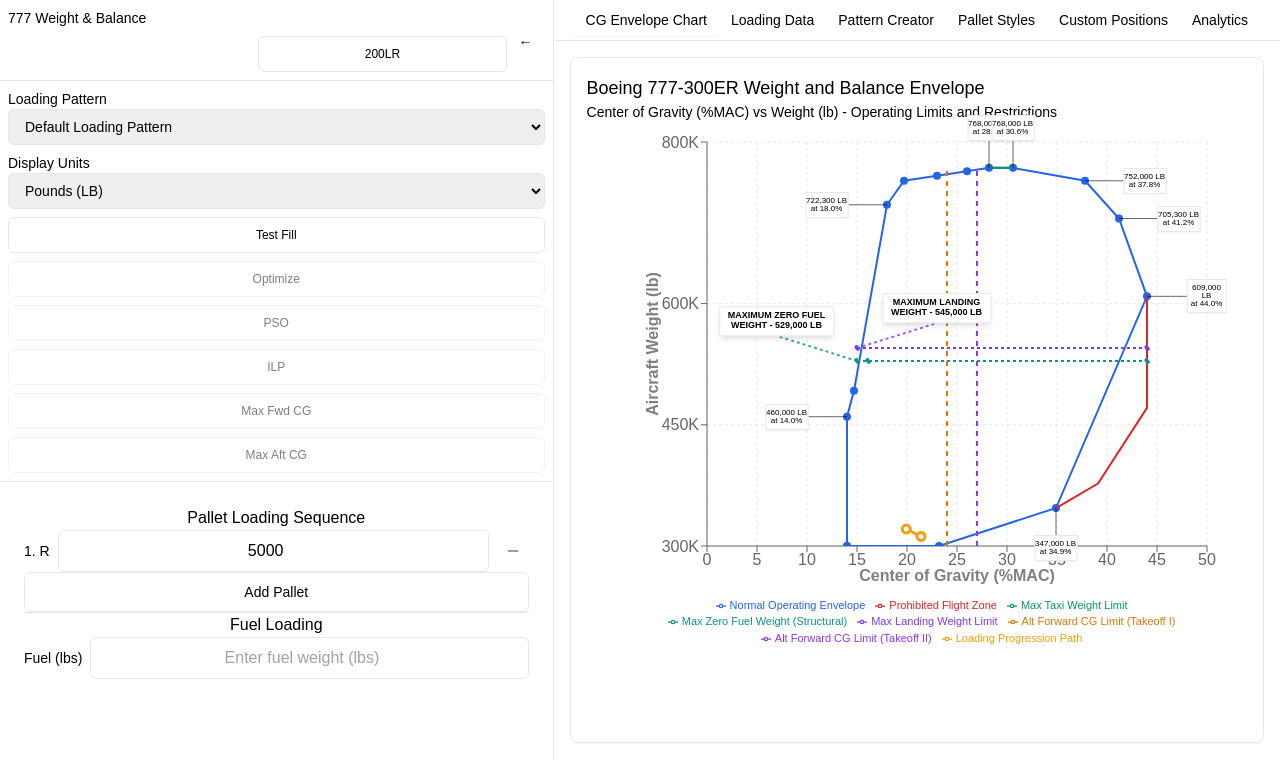
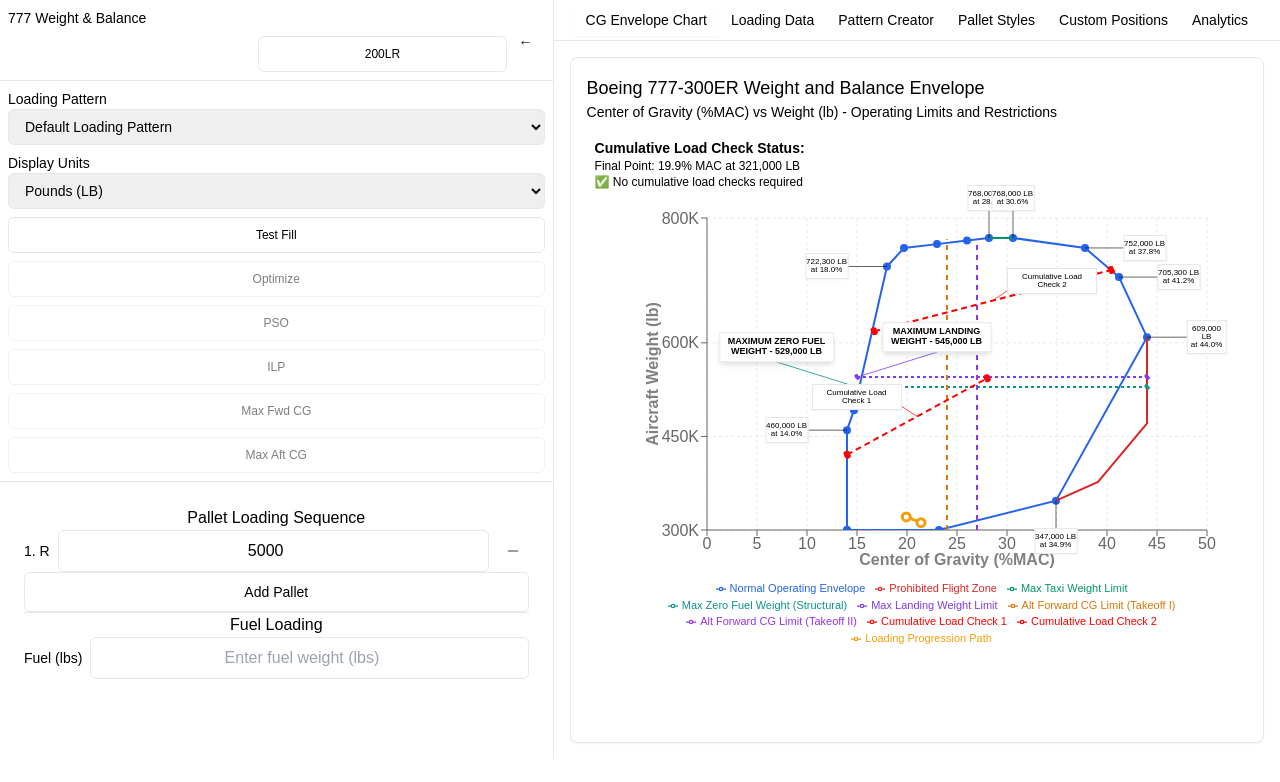
Before and after one commit to TarpleyCS/CGApp, a Next.js app: page / in a window 1280 px wide. Shown: the top 782 px of the page. Built offline with nearby package versions, Linux system fonts and the light colour scheme.

Commit message:
Fixed cumulative load check status between 200 and 300, added lines to graph for checks and payload card added to summary

```diff
--- a/src/components/weight-calc.tsx
+++ b/src/components/weight-calc.tsx
@@ -1642,6 +1642,18 @@
               <div className="space-y-4">
                 {/* Weight Summary */}
                 <div className="space-y-3">
+                  <div className="p-3 border rounded-lg bg-purple-50">
+                    <div className="font-bold text-sm text-black">Payload</div>
+                    <div className="text-xl font-mono text-black">
+                      {new Intl.NumberFormat().format(convertWeight(
+                        testWeights.reduce((sum, w) => sum + w.weight, 0), units
+                      ))} {getWeightUnit(units)}
+                    </div>
+                    <div className="text-xs text-black">
+                      {testWeights.filter(w => w.weight > 0).length} pallet{testWeights.filter(w => w.weight > 0).length !== 1 ? 's' : ''} loaded
+                    </div>
+                  </div>
+
                   <div className="p-3 border rounded-lg bg-blue-50">
                     <div className="font-bold text-sm text-black">ZFW</div>
                     <div className="text-xl font-mono text-black">
--- a/src/components/weight-chart.tsx
+++ b/src/components/weight-chart.tsx
@@ -1,5 +1,5 @@
 import React, { useState, useRef, useCallback, useEffect } from 'react';
-import { Line, CartesianGrid, XAxis, YAxis, Tooltip, ResponsiveContainer, Legend, Area, ComposedChart, ReferenceArea, Polygon } from 'recharts';
+import { Line, CartesianGrid, XAxis, YAxis, Tooltip, ResponsiveContainer, Legend, Area, ComposedChart, ReferenceArea } from 'recharts';
 import { formatWeight } from '@/lib/units';
 
 interface EnvelopePoint {
@@ -60,6 +60,14 @@
     altFwdCGLimitTakeoff2: [
       { cg: 27.0, weight: 300000 },
       { cg: 27.0, weight: 766000 }
+    ],
+    cumulativeLoadCheck1: [
+      { cg: 14.0, weight: 420635 },
+      { cg: 28.0, weight: 543000 }
+    ],
+    cumulativeLoadCheck2: [
+      { cg: 16.7, weight: 618522 },
+      { cg: 40.4, weight: 716694 }
     ],
     OEW: { cg: 21.4, weight: 311787 }
   },
@@ -128,7 +136,7 @@
 
 export function WeightChart({ variant = '300ER', loadingPoints, opportunityWindow, units = 'LB' }: WeightChartProps) {
   // State for draggable labels
-  const [labelPositions, setLabelPositions] = useState<{[key: string]: {x: number, y: number}}>({});
+  const [labelPositions, setLabelPositions] = useState<{ [key: string]: { x: number, y: number } }>({});
   const [isDragging, setIsDragging] = useState(false);
   const [draggedLabelId, setDraggedLabelId] = useState<string | null>(null);
   const [renderKey, setRenderKey] = useState(0);
@@ -163,6 +171,14 @@
       ...point,
       weight: convertWeight(point.weight)
     })),
+    cumulativeLoadCheck1: ENVELOPES[variant].cumulativeLoadCheck1.map(point => ({
+      ...point,
+      weight: convertWeight(point.weight)
+    })),
+    cumulativeLoadCheck2: ENVELOPES[variant].cumulativeLoadCheck2.map(point => ({
+      ...point,
+      weight: convertWeight(point.weight)
+    })),
     ...(variant === '300ER' ? {
       altFwdCGLimitTakeoff1: ENVELOPES['300ER'].altFwdCGLimitTakeoff1.map(point => ({
         ...point,
@@ -182,14 +198,6 @@
         weight: convertWeight(point.weight)
       })),
       altCGLimitTakeoff2: ENVELOPES['200LR'].altCGLimitTakeoff2.map(point => ({
-        ...point,
-        weight: convertWeight(point.weight)
-      })),
-      cumulativeLoadCheck1: ENVELOPES['200LR'].cumulativeLoadCheck1.map(point => ({
-        ...point,
-        weight: convertWeight(point.weight)
-      })),
-      cumulativeLoadCheck2: ENVELOPES['200LR'].cumulativeLoadCheck2.map(point => ({
         ...point,
         weight: convertWeight(point.weight)
       }))
@@ -239,12 +247,10 @@
 
   // Create polygon data for cumulative load checks
   const createCumulativeLoadPolygons = () => {
-    if (variant !== '200LR') return { check1: [], check2: [] };
-
     const envelope = envelopeData.basicCGGrid;
 
     // Cumulative Load Check 1 polygon
-    const check1Line = (envelopeData as { cumulativeLoadCheck1: { cg: number; weight: number }[] }).cumulativeLoadCheck1;
+    const check1Line = envelopeData.cumulativeLoadCheck1;
     const check1Polygon = [
       ...check1Line,
       // Find envelope points that close the polygon from the end of the line back to the start
@@ -253,7 +259,7 @@
     ];
 
     // Cumulative Load Check 2 polygon
-    const check2Line = (envelopeData as { cumulativeLoadCheck2: { cg: number; weight: number }[] }).cumulativeLoadCheck2;
+    const check2Line = envelopeData.cumulativeLoadCheck2;
     const check2Polygon = [
       ...check2Line,
       // Find envelope points that close the polygon from the end of the line back to the start
@@ -280,7 +286,7 @@
 
   // Check cumulative load requirements for the final loading point
   const checkCumulativeLoadRequirements = () => {
-    if (variant !== '200LR' || !loadingPoints || loadingPoints.length === 0) {
+    if (!loadingPoints || loadingPoints.length === 0) {
       return { check1Required: false, check2Required: false, finalPoint: null };
     }
 
@@ -453,7 +459,7 @@
         {Object.keys(labelPositions).length > 0 && (
           <span className="text-blue-600 ml-2">• Labels repositioned - Drag to adjust</span>
         )}
-        {variant === '200LR' && cumulativeLoadStatus.finalPoint && (
+        {cumulativeLoadStatus.finalPoint && (
           <div className="mt-2 p-2 bg-gray-50 rounded">
             <div className="font-semibold text-gray-800">Cumulative Load Check Status:</div>
             <div className="text-xs mt-1">
@@ -726,26 +732,30 @@
                 connectNulls
               />
             )}
-          {variant === '200LR' && loadCheckPolygons.check1.length > 0 && (
-            <Polygon
-              points={loadCheckPolygons.check1.map(point => ({ x: point.cg, y: point.weight }))}
-              fill="#f59e0b"
-              fillOpacity={0.2}
-              stroke="#f59e0b"
+            {/* Cumulative Load Check 1 - diagonal dotted line */}
+            <Line
+              data={envelopeData.cumulativeLoadCheck1}
+              type="linear"
+              dataKey="weight"
+              stroke="#ff0000ff"
               strokeWidth={2}
-              strokeDasharray="4 4"
+              strokeDasharray="6 4"
+              dot={{ r: 3, fill: "#ff0000ff" }}
+              name="Cumulative Load Check 1"
+              connectNulls
             />
-          )}
-          {variant === '200LR' && loadCheckPolygons.check2.length > 0 && (
-            <Polygon
-              points={loadCheckPolygons.check2.map(point => ({ x: point.cg, y: point.weight }))}
-              fill="#f59e0b"
-              fillOpacity={0.15}
-              stroke="#f59e0b"
+            {/* Cumulative Load Check 2 - diagonal dotted line */}
+            <Line
+              data={envelopeData.cumulativeLoadCheck2}
+              type="linear"
+              dataKey="weight"
+              stroke="#ff0000ff"
               strokeWidth={2}
-              strokeDasharray="6 2"
+              strokeDasharray="6 4"
+              dot={{ r: 3, fill: "#ff0000ff" }}
+              name="Cumulative Load Check 2"
+              connectNulls
             />
-          )}
             {/* Opportunity Window - Show CG range at final weight */}
             {opportunityData && (
               <>
@@ -892,8 +902,8 @@
                   x2={labelPos.x}
                   y2={labelPos.y}
                   stroke="#0d9488"
-                  strokeWidth="2"
-                  strokeDasharray="3,3"
+                  strokeWidth="1"
+
                   opacity="0.8"
                 />
               </svg>
@@ -948,8 +958,7 @@
                   x2={labelPos.x}
                   y2={labelPos.y}
                   stroke="#7c3aed"
-                  strokeWidth="2"
-                  strokeDasharray="3,3"
+                  strokeWidth="1"
                   opacity="0.8"
                 />
               </svg>
@@ -1099,7 +1108,7 @@
                     onMouseDown={(e) => handleLabelMouseDown(labelId, e)}
                   >
                     <div className="font-normal text-black" style={{ fontSize: '8px' }}>
-                      Alternate CG Limit<br/>Takeoff - 23%
+                      Alternate CG Limit<br />Takeoff - 23%
                     </div>
                   </div>
                 </div>
@@ -1154,7 +1163,7 @@
                     onMouseDown={(e) => handleLabelMouseDown(labelId, e)}
                   >
                     <div className="font-normal text-black" style={{ fontSize: '8px' }}>
-                      Alternate CG Limit<br/>Takeoff - 26%
+                      Alternate CG Limit<br />Takeoff - 26%
                     </div>
                   </div>
                 </div>
@@ -1209,7 +1218,7 @@
                     onMouseDown={(e) => handleLabelMouseDown(labelId, e)}
                   >
                     <div className="font-normal text-black" style={{ fontSize: '8px' }}>
-                      Do not operate in the<br/>shaded area during takeoff
+                      Do not operate in the<br />shaded area during takeoff
                     </div>
                   </div>
                 </div>
@@ -1217,6 +1226,114 @@
             })()}
           </>
         )}
+
+        {/* Cumulative Load Check 1 label */}
+        {(() => {
+          const clc1 = ENVELOPES[variant].cumulativeLoadCheck1;
+          const midCG = (clc1[0].cg + clc1[1].cg) / 2;
+          const midWeight = convertWeight((clc1[0].weight + clc1[1].weight) / 2);
+          const pointCoords = dataToScreen(midCG, midWeight);
+          if (pointCoords.x === 0 && pointCoords.y === 0) return null;
+
+          const labelId = 'clc-1';
+          const labelPos = labelPositions[labelId] || {
+            x: pointCoords.x - 60,
+            y: pointCoords.y - 20
+          };
+
+          return (
+            <div key={labelId}>
+              <svg
+                className="absolute inset-0 pointer-events-none"
+                style={{ zIndex: 1 }}
+                width="100%"
+                height="100%"
+              >
+                <line
+                  x1={pointCoords.x}
+                  y1={pointCoords.y}
+                  x2={labelPos.x + 30}
+                  y2={labelPos.y}
+                  stroke="#ff0000ff"
+                  strokeWidth="1"
+                  opacity="0.7"
+                />
+              </svg>
+              <div
+                className="absolute bg-white border border-red-700 rounded px-1 py-1 shadow-sm cursor-move select-none"
+                style={{
+                  left: labelPos.x,
+                  top: labelPos.y,
+                  zIndex: 10,
+                  transform: 'translate(-50%, -50%)',
+                  fontSize: '8px',
+                  lineHeight: '1.0',
+                  minWidth: '90px',
+                  textAlign: 'center'
+                }}
+                onMouseDown={(e) => handleLabelMouseDown(labelId, e)}
+              >
+                <div className="font-normal text-red-700" style={{ fontSize: '8px' }}>
+                  Cumulative Load<br />Check 1
+                </div>
+              </div>
+            </div>
+          );
+        })()}
+
+        {/* Cumulative Load Check 2 label */}
+        {(() => {
+          const clc2 = ENVELOPES[variant].cumulativeLoadCheck2;
+          const midCG = (clc2[0].cg + clc2[1].cg) / 2;
+          const midWeight = convertWeight((clc2[0].weight + clc2[1].weight) / 2);
+          const pointCoords = dataToScreen(midCG, midWeight);
+          if (pointCoords.x === 0 && pointCoords.y === 0) return null;
+
+          const labelId = 'clc-2';
+          const labelPos = labelPositions[labelId] || {
+            x: pointCoords.x + 60,
+            y: pointCoords.y - 20
+          };
+
+          return (
+            <div key={labelId}>
+              <svg
+                className="absolute inset-0 pointer-events-none"
+                style={{ zIndex: 1 }}
+                width="100%"
+                height="100%"
+              >
+                <line
+                  x1={pointCoords.x}
+                  y1={pointCoords.y}
+                  x2={labelPos.x - 30}
+                  y2={labelPos.y}
+                  stroke="#ff0000ff"
+                  strokeWidth="1"
+                  opacity="0.7"
+                />
+              </svg>
+              <div
+                className="absolute bg-white border border-red-700 rounded px-1 py-1 shadow-sm cursor-move select-none"
+                style={{
+                  left: labelPos.x,
+                  top: labelPos.y,
+                  zIndex: 10,
+                  transform: 'translate(-50%, -50%)',
+                  fontSize: '8px',
+                  lineHeight: '1.0',
+                  minWidth: '90px',
+                  textAlign: 'center'
+                }}
+                onMouseDown={(e) => handleLabelMouseDown(labelId, e)}
+              >
+                <div className="font-normal text-red-700" style={{ fontSize: '8px' }}>
+                  Cumulative Load<br />Check 2
+                </div>
+              </div>
+            </div>
+          );
+        })()}
       </div>
     </div>
   );
```
Lines whose indentation alone changed are shown as unchanged.
